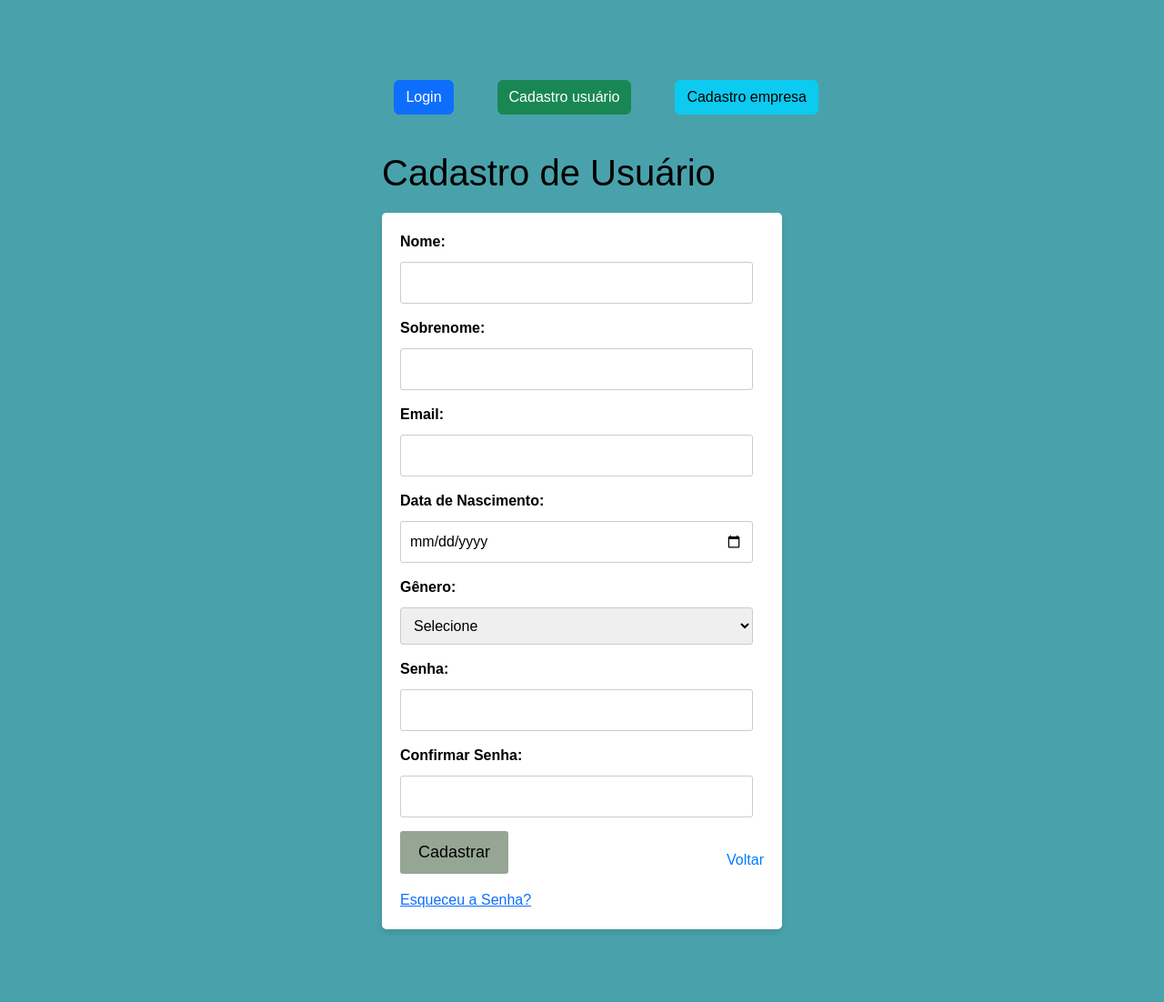
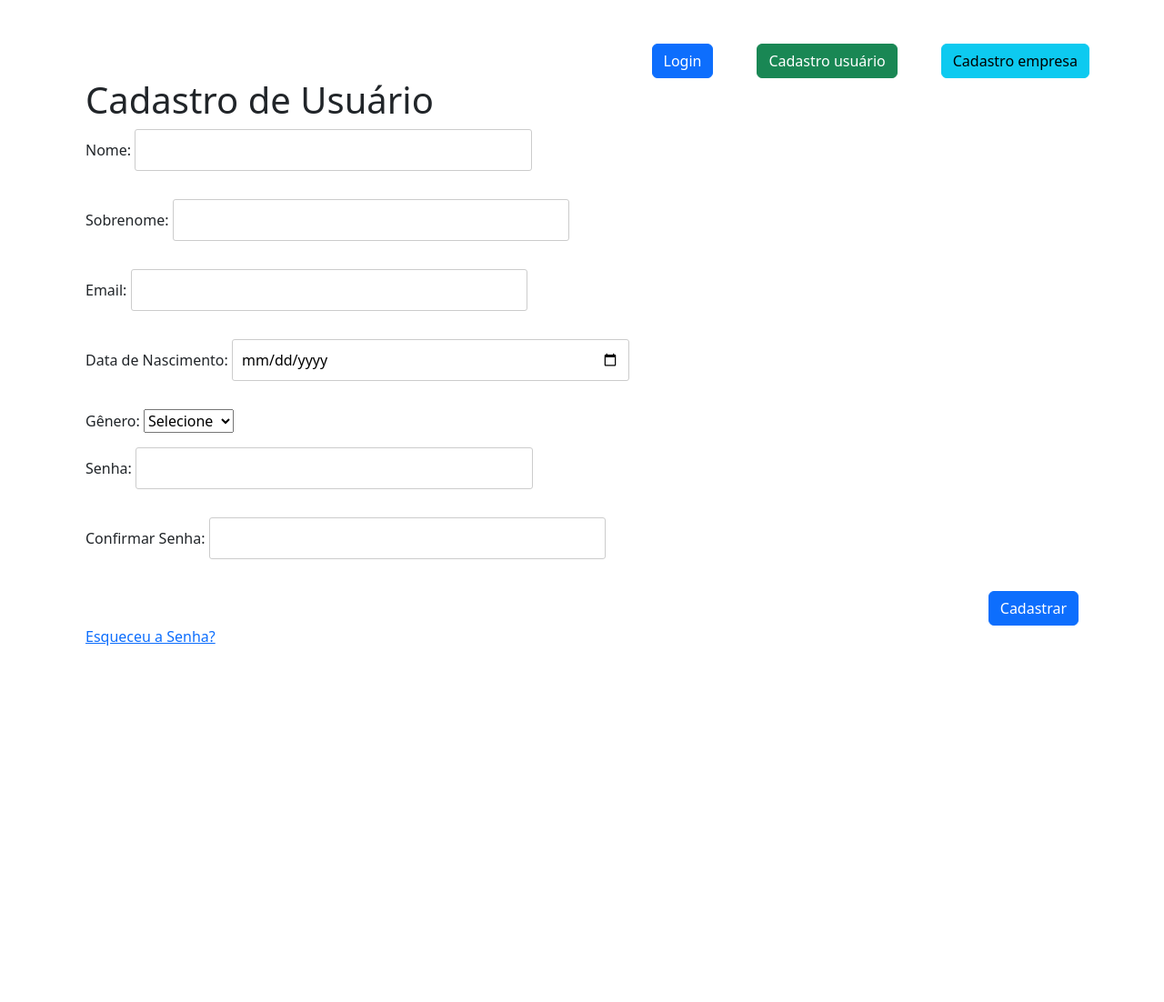
Before and after one commit to CleberSoares77/123Vagas, a CodeIgniter app: page /tcc/cadastro-usuario in a window 1280 px wide. Shown: the whole page at 91% size. After the commit the page ends 710 px from the top, so only its background shows below. Run offline with CodeIgniter, Linux system fonts and the light colour scheme.

Commit message:
alterando...

```diff
--- a/application/views/cadastro-usuario.php
+++ b/application/views/cadastro-usuario.php
@@ -8,40 +8,15 @@
     <meta name="viewport" content="width=device-width, initial-scale=1.0">
     <title>Formulário</title>
     <style>
-        body {
-            font-family: sans-serif;
-            background-color: #49a2ab;
-            color: black;
+
+        .link {
+            margin-top: 20px;
+            font-size: 16px;
+            text-align: right;
+            /* Alinha o texto do link à direita */
         }
-
-        .container {
-            max-width: 600px;
-            margin: 0 auto;
-            padding: 40px;
-            position: relative;
-        }
-
-        .form-box {
-            background-color: white;
-            padding: 20px;
-            border-radius: 5px;
-            box-shadow: 0 4px 6px rgba(0, 0, 0, 0.1);
-            margin-top: 20px;
-            position: relative;
-        }
-
-        label {
-            display: block;
-            margin-bottom: 10px;
-            font-weight: bold;
-            text-align: left;
-        }
-
-        input[type="text"],
-        input[type="email"],
-        input[type="password"],
-        select {
-            width: calc(100% - 12px);
+        input {
+            width: 40%; /* Alterado para ocupar 100% da largura da div */
             padding: 10px;
             margin-bottom: 15px;
             border: 1px solid #ccc;
@@ -49,81 +24,37 @@
             box-sizing: border-box;
             display: inline-block;
         }
+    </style>
 
-        input[type="date"] {
-            width: calc(100% - 12px);
-            padding: 10px;
-            margin-bottom: 15px;
-            border: 1px solid #ccc;
-            border-radius: 3px;
-            box-sizing: border-box;
-            display: inline-block;
-        }
-
-        button[type="submit"] {
-            background-color: #95a694;
-            color: #010300;
-            padding: 10px 20px;
-            border: none;
-            border-radius: 3px;
-            font-size: 18px;
-            cursor: pointer;
-            display: block;
-            float: left;
-            /* Botão flutuante à esquerda */
-        }
-
-        button[type="submit"]:hover {
-            background-color: #0056b3;
-        }
-
-        .link {
-            margin-top: 20px;
-            font-size: 16px;
-            text-align: right;
-            /* Alinha o texto do link à direita */
-        }
-
-
-        .links {
-            margin-top: 20px;
-            font-size: 16px;
-            text-align: left;
-            /* Alinha o texto do link à direita */
-        }
-
-        .link a {
-            color: #007bff;
-            text-decoration: none;
-            margin-left: 20px;
-            /* Adiciona espaço entre os links */
-        }
-
-        .back-button {
-            position: absolute;
-            bottom: 10px;
-            right: 10px;
-        }
-    </style>
 </head>
 
 <body>
     <div class="container">
         <h1>Cadastro de Usuário</h1>
         <div class="form-box">
+            <form id="cadastroForm">
                 <form>
+                    <div class="mb-3 col-12">
                         <label for="nome">Nome:</label>
                         <input type="text" id="nome" name="nome" required>
+                    </div>
 
+                    <div class="mb-3 col-12" v>
                         <label for="sobrenome">Sobrenome:</label>
                         <input type="text" id="sobrenome" name="sobrenome" required>
+                    </div>
 
+                    <div class="mb-3 col-12">
                         <label for="email">Email:</label>
                         <input type="email" id="email" name="email" required>
+                    </div>
 
+                    <div class="mb-3 col-12">
                         <label for="dataNascimento">Data de Nascimento:</label>
                         <input type="date" id="dataNascimento" name="dataNascimento" required>
+                    </div>
 
+                    <div class="mb-3 col-12">
                         <label for="genero">Gênero:</label>
                         <select id="genero" name="genero" required>
                             <option value="">Selecione</option>
@@ -131,31 +62,48 @@
                             <option value="feminino">Feminino</option>
                             <option value="outro">Outro</option>
                         </select>
+                    </div class="mb-3 col-12">
 
+                    <div class="mb-3 col-12">
                         <label for="senha">Senha:</label>
                         <input type="password" id="senha" name="senha" required>
+                    </div>
 
+                    <div class="mb-3 col-12">
                         <label for="confirmarSenha">Confirmar Senha:</label>
                         <input type="password" id="confirmarSenha" name="confirmarSenha" required>
-
-                <button type="submit">Cadastrar</button>
-
+                    </div>
 
                     <div class="link">
-                    <a href="/">Voltar</a>
+                        <button type="submit" class="btn btn-primary mr-5">Cadastrar</button>
                     </div>
 
+                    <div>
+                        <div class="links">
+                            <a href="esqueceu-senha">Esqueceu a Senha?</a>
+                        </div>
+                    </div>
 
+                </form>
             </form>
 
 
-            <div class="links">
-                    <a href="esqueceu-senha">Esqueceu a Senha?</a>
+        </div>
     </div>
 
-        </div>
+    <script>
+        document.addEventListener('DOMContentLoaded', function() {
+            document.getElementById('cadastroForm').addEventListener('submit', function(event) {
+                event.preventDefault(); // Evita o envio do formulário
 
-    </div>
+                // Simula o cadastro (pode ser substituído pelo código real de cadastro no backend)
+                setTimeout(function() {
+                    alert('Usuário cadastrado com sucesso!'); // Exibe a mensagem de sucesso
+                    window.location.href = '<?= base_url('login'); ?>'; // Redireciona para a tela de login
+                }, 1000); // Simula um atraso de 1 segundo (1000 milissegundos) para a mensagem aparecer
+            });
+        });
+    </script>
 </body>
 
 </html>
```
Also changed, not shown: application/views/cadastro-empresa.php (+24 -89 lines), application/views/home.php (+70 -54 lines). Lines whose indentation alone changed are shown as unchanged.
